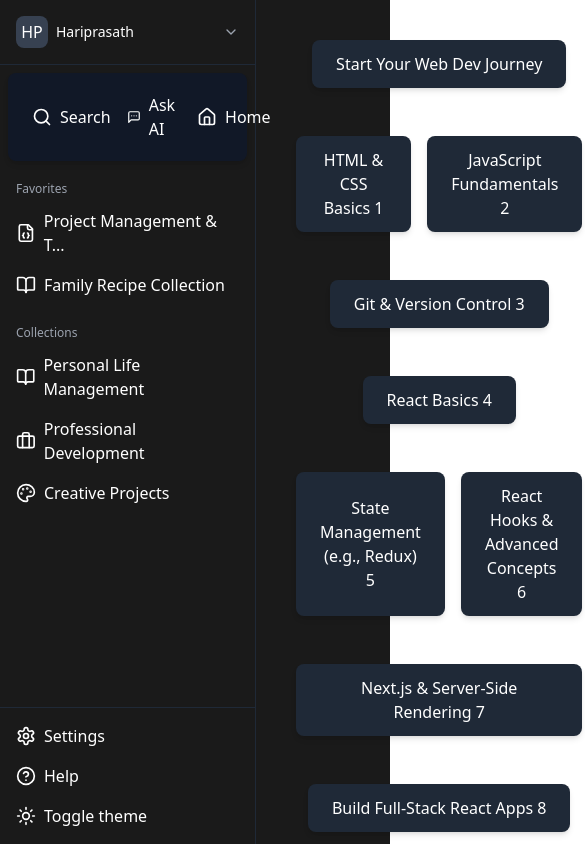
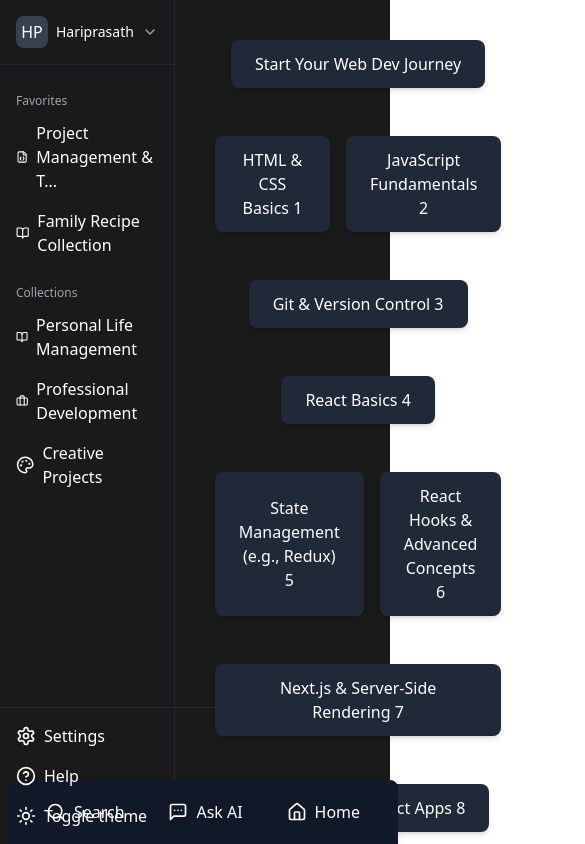
Before and after one commit to Hariprasath161103/Dashboard, a React (Create React App) app: page / in a window 390 px wide. Shown: the top 844 px of the page, 585 px wide, since content can reach past the window. Built offline with nearby package versions, Linux system fonts and the light colour scheme.

Commit message:
Update Navigation.js

```diff
--- a/src/components/Navigation.js
+++ b/src/components/Navigation.js
@@ -12,7 +12,7 @@ const Navigation = () => {
   const [isSearchOpen, setIsSearchOpen] = useState(false);
   const searchRef = useRef(null);
 
-  // Function to close search bar when clicking outside
+  // Close search bar when clicking outside
   useEffect(() => {
     const handleClickOutside = (event) => {
       if (searchRef.current && !searchRef.current.contains(event.target)) {
@@ -33,8 +33,8 @@ const Navigation = () => {
 
   return (
     <div className="p-2 relative">
-      {/* Responsive Navigation Bar */}
-      <div className="flex justify-around bg-gray-900 text-white py-3 px-4 rounded-lg shadow-md md:justify-center md:gap-10">
+      {/* Responsive Bottom Navigation Bar */}
+      <div className="fixed bottom-0 w-full bg-gray-900 text-white py-3 px-4 rounded-t-lg shadow-md flex justify-around md:static md:justify-center md:gap-10">
         {navItems.map((item, index) => (
           <NavItem
             key={index}
@@ -46,12 +46,12 @@ const Navigation = () => {
         ))}
       </div>
 
-      {/* Search Popup Centered and Responsive */}
+      {/* Search Popup (Mobile & Desktop Responsive) */}
       {isSearchOpen && (
         <div className="fixed inset-0 flex items-center justify-center bg-black bg-opacity-50 p-4">
           <div
             ref={searchRef}
-            className="bg-gray-800 p-6 rounded-lg shadow-lg w-full max-w-sm md:max-w-md lg:max-w-lg text-white relative"
+            className="bg-gray-800 p-6 rounded-lg shadow-lg w-full max-w-xs md:max-w-md lg:max-w-lg text-white relative"
           >
             <button
               onClick={() => setIsSearchOpen(false)}
```
